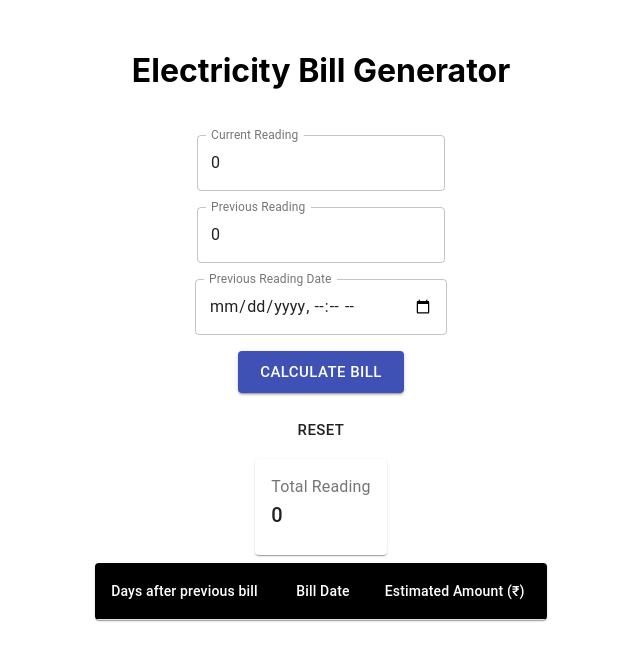
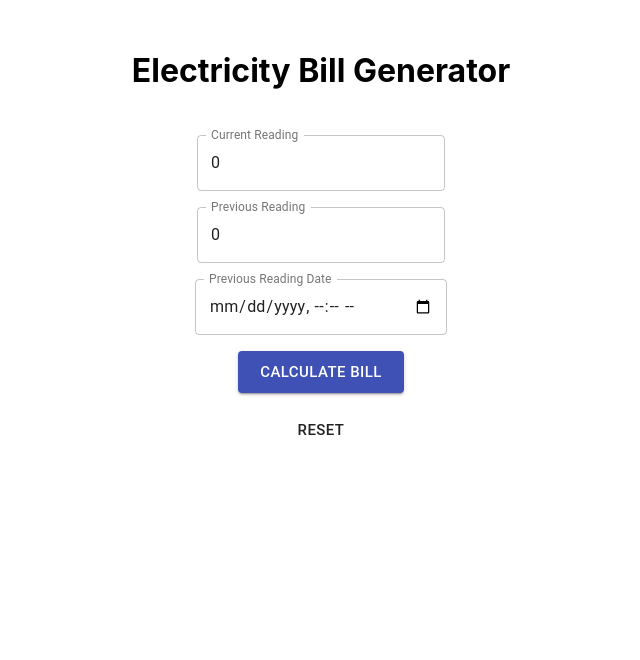
Before and after one commit to ManojPathak1/bill_generator, a Next.js app: page / in a window 1280 px wide. Shown: the top 660 px of the page, without its empty margins (319-959 px from the left). Built offline with nearby package versions, Linux system fonts and the light colour scheme.

Commit message:
Conditional Rendering

```diff
--- a/pages/index.js
+++ b/pages/index.js
@@ -73,7 +73,10 @@ export default function Home() {
   const resetValue = () => {
     setPreviousReading(0);
     setCurrentReading(0);
-    setDays(0);
+    setReadingDate("");
+    setAmount(null);
+    setAverageReading(null);
+    setEstimatedData(null);
   };
 
   const formatDate = (date) => {
@@ -194,7 +197,7 @@ export default function Home() {
         <Button size="large" className={classes.margin} onClick={resetValue}>
           Reset
         </Button>
-        <Card className={classes.root}>
+        {amount && <Card className={classes.root}>
           <CardContent>
             {amount && <><Typography className={classes.pos} color="textSecondary">
               Amount
@@ -215,8 +218,8 @@ export default function Home() {
               {averageReading.toFixed(2)}
             </Typography></>}
           </CardContent>
-        </Card>
-        <TableContainer component={Paper} className={classes.margin}>
+        </Card>}
+        {estimatedData && <TableContainer component={Paper} className={classes.margin}>
           <Table className={classes.table} aria-label="customized table">
             <TableHead>
               <TableRow>
@@ -226,7 +229,7 @@ export default function Home() {
               </TableRow>
             </TableHead>
             <TableBody>
-              {estimatedData &&
+              {
                 estimatedData.map((row) => (
                   <StyledTableRow key={row.daysAfter}>
                     <StyledTableCell component="th" scope="row">
@@ -242,7 +245,7 @@ export default function Home() {
                 ))}
             </TableBody>
           </Table>
-        </TableContainer>
+        </TableContainer>}
       </main>
       <style jsx>{`
         .container {
```
